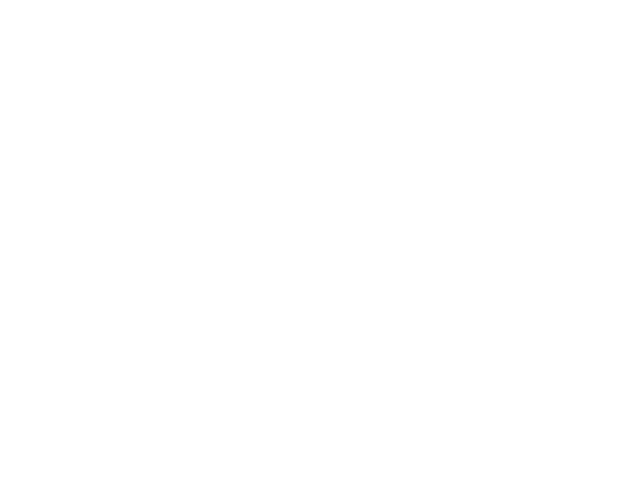
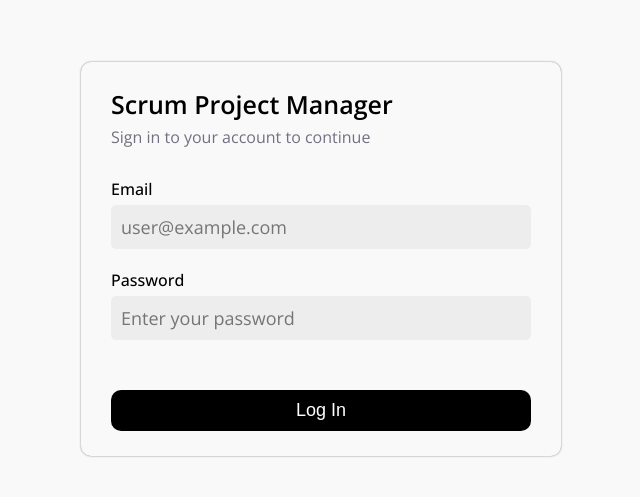
Before and after one commit to xena-p/CPS406, a React (Vite) app in the folder frontend/: page / in a window 1280 px wide. Before the commit this address had no page. Shown: the part 149-646 px from the top of the page, without its empty margins (319-959 px from the left). Built offline with nearby package versions, Linux system fonts and the light colour scheme.

Commit message:
Fix home routing

```diff
--- a/frontend/src/App.tsx
+++ b/frontend/src/App.tsx
@@ -7,12 +7,14 @@
 
 function App() {
   return (
-    <BrowserRouter>
-      <Routes>
-        <Route path="/home" element={<LoginForm />} />
-        <Route path="/dashboard" element={<DashboardPage />} />
-      </Routes>
-    </BrowserRouter>
+    <>
+      <BrowserRouter>
+        <Routes>
+          <Route path="/" element={<LoginForm />} />
+          <Route path="/dashboard" element={<DashboardPage />} />
+        </Routes>
+      </BrowserRouter>
+    </>
   )
 }
 
--- a/frontend/src/components/DashHeader.tsx
+++ b/frontend/src/components/DashHeader.tsx
@@ -6,7 +6,7 @@
   const navigate = useNavigate();
 
   const handleLogout = () => {
-    navigate("/home");
+    navigate("/");
   };
 
   return(
```
